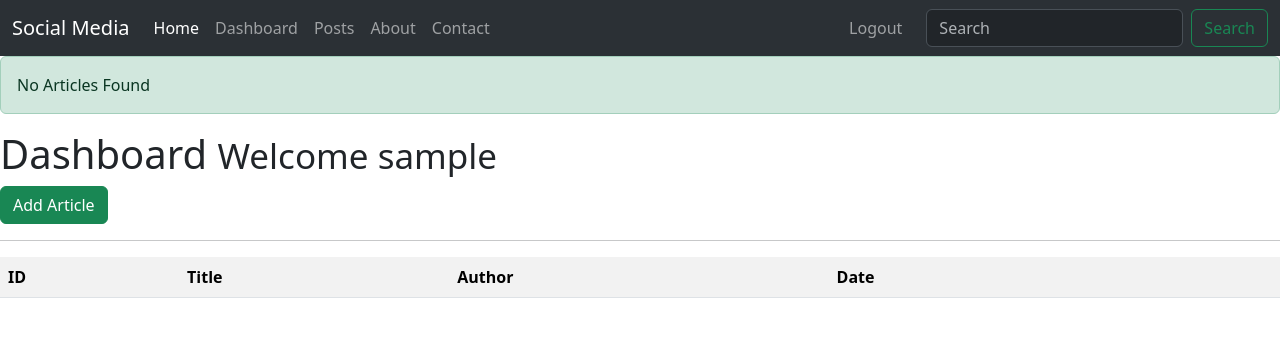
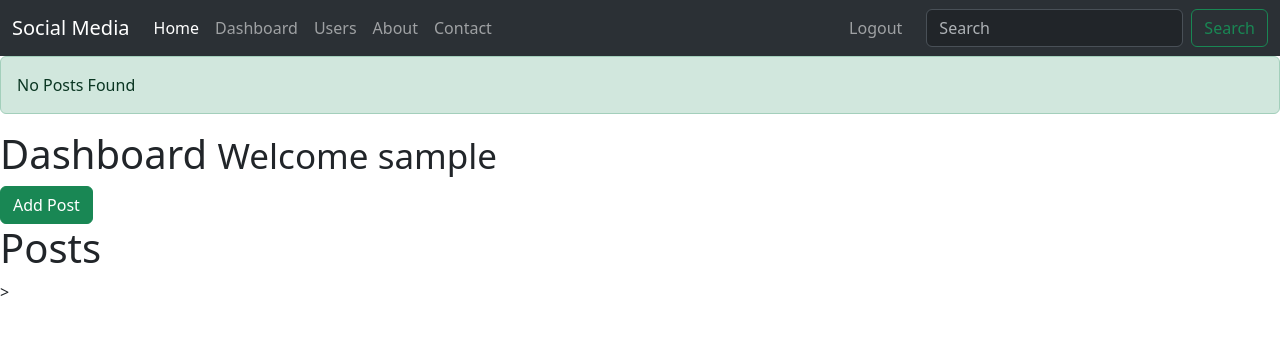
Before and after one commit to SebastianSloma/Social-Media-Flask, a Flask app: page /dash in a window 1280 px wide. Shown: the top 337 px of the page. Run offline with Flask 2, Linux system fonts and the light colour scheme; the visitor is signed in with stand-in values (Sample User, id 1); tables that the repository leaves empty or names only in its code hold one stand-in row (values such as "Sample post"); lists and menus that the app fills with data are empty; some libraries are stand-ins or nearby versions.

Commit message:
dashboard redesign

```diff
--- a/app.py
+++ b/app.py
@@ -134,46 +134,35 @@ def logout():
 def dash():
     cur = mysql.connection.cursor()
     result = cur.execute("SELECT * FROM posts WHERE author = %s", [session['username']])
-    articles = cur.fetchall()
+    posts = cur.fetchall()
     if result > 0:
-        return render_template('dash.html', articles=articles)
+        return render_template('dash.html', posts=posts)
     else:
-        msg = 'No Articles Found'
+        msg = 'No Posts Found'
         return render_template('dash.html', msg=msg)
-    cur.close()
+    # cur.close()
 
 
-@app.route('/articles')
-def articles():
-    cur = mysql.connection.cursor()
-    result = cur.execute("SELECT * FROM posts")
-    articles = cur.fetchall()
 
-    if result > 0:
-        return render_template('articles.html', articles=articles)
-    else:
-        msg = 'No Articles Found'
-        return render_template('articles.html', msg=msg)
-    cur.close()
 
-@app.route('/article/<string:id>/')
-def article(id):
+@app.route('/post/<string:id>/')
+def post(id):
 
     cur = mysql.connection.cursor()
     result = cur.execute("SELECT * FROM posts WHERE id = %s", [id])
-    article = cur.fetchone()
+    post = cur.fetchone()
 
-    return render_template('article.html', article=article)
+    return render_template('post.html', post=post)
 
-class ArticleForm(Form):
+class PostForm(Form):
     title = StringField('Title', [validators.Length(min=1, max=200)])
     body = TextAreaField('Body', [validators.Length(min=30)])
 
-# Add Article
-@app.route('/add_article', methods=['GET', 'POST'])
+# Add post
+@app.route('/add_post', methods=['GET', 'POST'])
 @is_logged_in
-def add_article():
-    form = ArticleForm(request.form)
+def add_post():
+    form = PostForm(request.form)
     if request.method == 'POST' and form.validate():
         title = form.title.data
         body = form.body.data
@@ -182,24 +171,24 @@ def add_article():
         mysql.connection.commit()
         cur.close()
 
-        flash('Article Created', 'success')
+        flash('Post Created', 'success')
 
         return redirect(url_for('dash'))
 
     return render_template('add_posts.html', form=form)
 
 
-# Edit Article
-@app.route('/edit_article/<string:id>', methods=['GET', 'POST'])
+# Edit Post
+@app.route('/edit_post/<string:id>', methods=['GET', 'POST'])
 @is_logged_in
-def edit_article(id):
+def edit_post(id):
     cur = mysql.connection.cursor()
     result = cur.execute("SELECT * FROM posts WHERE id = %s", [id])
-    article = cur.fetchone()
+    post = cur.fetchone()
     cur.close()
-    form = ArticleForm(request.form)
-    form.title.data = article['title']
-    form.body.data = article['body']
+    form = PostForm(request.form)
+    form.title.data = post['title']
+    form.body.data = post['body']
 
     if request.method == 'POST' and form.validate():
         title = request.form['title']
@@ -215,20 +204,26 @@ def edit_article(id):
 
         return redirect(url_for('dash'))
 
-    return render_template('edit_posts.html', form=form)
+    return render_template('edit_post.html', form=form)
 
-# Delete Article
-@app.route('/delete_article/<string:id>', methods=['POST'])
+# Delete post
+@app.route('/delete_post/<string:id>', methods=['POST'])
 @is_logged_in
-def delete_article(id):
+def delete_post(id):
     cur = mysql.connection.cursor()
     cur.execute("DELETE FROM posts WHERE id = %s", [id])
     mysql.connection.commit()
     cur.close()
 
-    flash('Article Deleted', 'success')
+    flash('Post Deleted', 'success')
 
     return redirect(url_for('dash'))
 
+
+# Users
+@app.route('/users')
+def users():
+    return render_template('users.html')
+
 if __name__ == '__main__':
     app.run(debug=True)
--- a/templates/add_posts.html
+++ b/templates/add_posts.html
@@ -10,10 +10,10 @@
  {% from "formhelpers.html" import render_field %}
  <form method="POST" action="">
    <div class="form-group">
-     {{ render_field(form.title, class_="form-control") }}
+     {{ render_field(form.title, class="form-control") }}
     </div>
    <div class="form-group">
-     {{ render_field(form.body, class_="form-control", id="editor") }}
+     {{ render_field(form.body, class="form-control", id="editor") }}
    </div>
    <input class="btn btn-primary" type="submit" value="Submit">
  </form>
--- a/templates/dash.html
+++ b/templates/dash.html
@@ -6,32 +6,16 @@
 
 {% block content %}
 <h1>Dashboard <small> Welcome {{session.username}} </small></h1>
-<a class="btn btn-success" href="/add_article"> Add Article</a>
-  <hr>
-  <table class="table table-striped">
-    <tr>
-      <th>ID</th>
-      <th>Title</th>
-      <th>Author</th>
-      <th>Date</th>
-      <th></th>
-      <th></th>
-    </tr>
-    {% for article in articles %}
-      <tr>
-        <td>{{article.id}}</td>
-        <td>{{article.title}}</td>
-        <td>{{article.author}}</td>
-        <td>{{article.create_date}}</td>
-        <td><a href="edit_article/{{article.id}}" class="btn btn-outline-success pull-right">Edit</a></td>
-        <td>
-          <form action="{{url_for('delete_article', id=article.id)}}" method="POST">
-            <input type="hidden" name="_method" value="DELETE">
-            <input type="submit" value="Delete" class="btn btn-danger">
-          </form>
-        </td>
-      </tr>
-    {% endfor %}
-  </table>
+<a class="btn btn-success" href="/add_post"> Add Post</a>
+
+
+  <h1>Posts</h1>
+<ul class="list-group">
+  {% for post in posts %}
+    <li class="list-group-item"><a href="post/{{post.id}}">{{post.title}}</a><small>Written by {{post.author}} on {{post.create_date}}</small></li>
+  {% endfor %}
+
+</ul>>
+
 
 {% endblock %}
--- a/templates/edit_posts.html
+++ b/templates/edit_post.html
@@ -7,7 +7,7 @@
 {% block content %}
 
 
-<h1>Edit Posts</h1>
+<h1>Edit Post</h1>
 {% from "formhelpers.html" import render_field %}
 <form method="POST" action="">
   <div class="form-group">
--- a/templates/menu.html
+++ b/templates/menu.html
@@ -14,7 +14,7 @@
             <a class="nav-link" href="{{ url_for('dash') }}">Dashboard</a>
           </li>
           <li class="nav-item">
-            <a class="nav-link" href="{{ url_for('articles') }}">Posts</a>
+            <a class="nav-link" href="{{ url_for('users') }}">Users</a>
           </li>
           {% endif %}
           <li class="nav-item">
```
Also changed, not shown: data.py (deleted, +0 -25 lines), templates/article.html (deleted, +0 -16 lines), templates/articles.html (deleted, +0 -16 lines), templates/post.html (added, +25 -0 lines), templates/users.html (added, +11 -0 lines).
